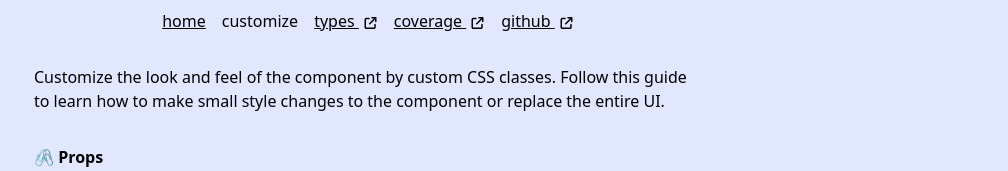
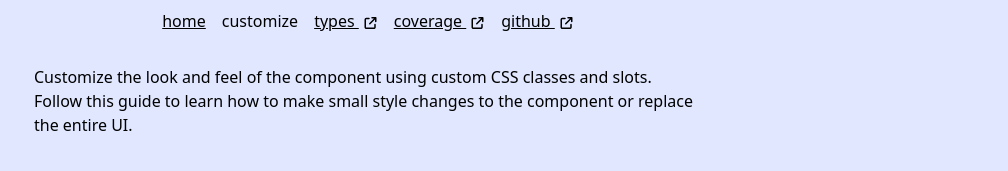
Before and after one commit to 7PH/vue-smart-suggest, a Vue app: page /#/customize in a window 1280 px wide. Shown: the part 127-298 px from the top of the page, without its empty margins (272-1280 px from the left). Built offline with nearby package versions, Linux system fonts and the light colour scheme; what @highlightjs/vue-plugin would draw is missing.

Commit message:
Fix doc typo

```diff
--- a/src/docs/views/CustomizeView.vue
+++ b/src/docs/views/CustomizeView.vue
@@ -12,7 +12,7 @@ import customDropdownDemo from '../demo/custom-dropdown.html?raw';
         <AppHeader />
 
         <p class="mt-8">
-            Customize the look and feel of the component by custom CSS classes.
+            Customize the look and feel of the component using custom CSS classes and slots.
             Follow this guide to learn how to make small style changes to the component or replace the entire UI.
         </p>
 
```
Also changed, not shown: 2 other files (tests, documents, lock files or other folders).
